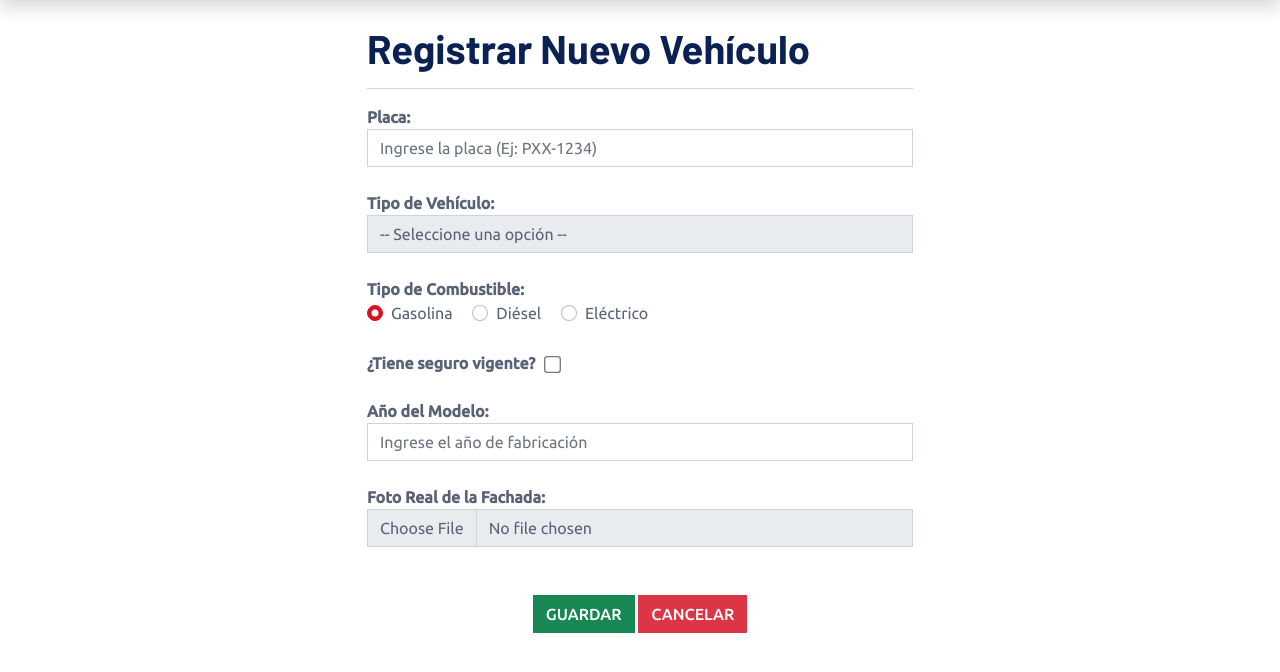
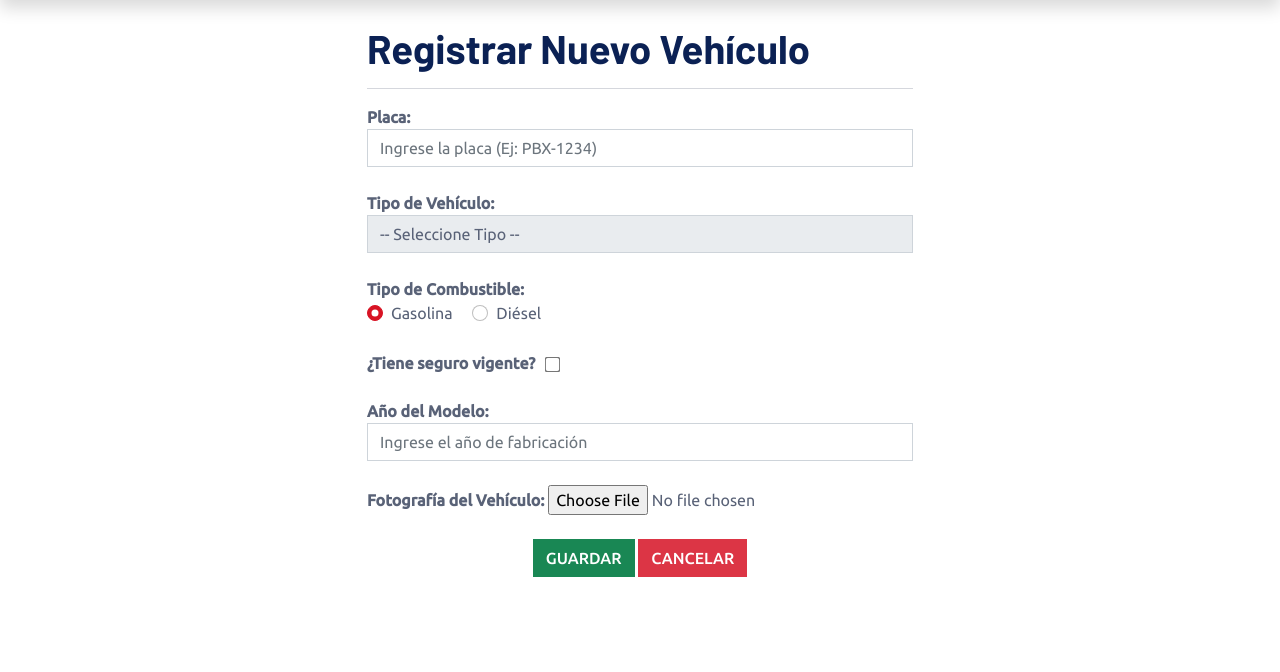
Before and after one commit to pablo2001-bod/control-flota, a Django app: page /NuevoVehiculo/ in a window 1280 px wide. Shown: the part 128-800 px from the top of the page. Run offline with Django 5.2, Linux system fonts and the light colour scheme; some libraries are stand-ins or nearby versions.

Commit message:
NuevoVehiculo.html

```diff
--- a/flota/templates/NuevoVehiculo.html
+++ b/flota/templates/NuevoVehiculo.html
@@ -7,17 +7,16 @@
                 <br>
                 <h1><b>Registrar Nuevo Vehículo</b></h1>
                 <hr>
-
                 <form enctype="multipart/form-data" id="form_nuevo_vehiculo" action="/guardarVehiculo/" method="post">
                     {% csrf_token %}
 
                     <b>Placa:</b> <br>
-                    <input required minlength="7" maxlength="10" placeholder="Ingrese la placa (Ej: PXX-1234)" class="form-control" type="text" name="placa">
+                    <input required minlength="7" maxlength="10" placeholder="Ingrese la placa (Ej: PBX-1234)" class="form-control" type="text" name="placa">
                     <br>
 
                     <b>Tipo de Vehículo:</b> <br>
                     <select required class="form-control" name="tipo_vehiculo">
-                        <option value="">-- Seleccione una opción --</option>
+                        <option value="">-- Seleccione Tipo --</option>
                         <option value="Sedán">Sedán</option>
                         <option value="Camioneta">Camioneta</option>
                         <option value="Camión">Camión</option>
@@ -33,31 +32,51 @@
                         <input class="form-check-input" type="radio" name="tipo_combustible" id="diesel" value="Diésel">
                         <label class="form-check-label" for="diesel">Diésel</label>
                     </div>
-                    <div class="form-check form-check-inline">
-                        <input class="form-check-input" type="radio" name="tipo_combustible" id="electrico" value="Eléctrico">
-                        <label class="form-check-label" for="electrico">Eléctrico</label>
-                    </div>
                     <br><br>
 
                     <b>¿Tiene seguro vigente?</b> &nbsp;
-                    <input type="checkbox" name="seguro_vigente" value="True" style="transform: scale(1.3); vertical-align: middle;">
+                    <input type="checkbox" name="seguro_vigente" value="True" style="transform: scale(1.2); vertical-align: middle;">
                     <br><br>
 
                     <b>Año del Modelo:</b> <br>
                     <input required placeholder="Ingrese el año de fabricación" class="form-control" type="number" name="anio_modelo">
                     <br>
 
-                    <b>Foto Real de la Fachada:</b>
-                    <input class="form-control" type="file" name="foto" id="foto" accept="image/*" required>
+                    <b>Fotografía del Vehículo:</b>
+                    <input type="file" name="foto" id="foto" required>
                     <br> <br>
 
                     <div style="text-align: center;">
                         <button class="btn btn-success" type="submit"> <i class="icon-save"></i> Guardar</button>
-                        <a href="/listadodevehiculos" class="btn btn-danger"> <i class="icon-close"></i> Cancelar</a>
+                        <a href="/listadodevehiculos/" class="btn btn-danger"> <i class="icon-close"></i> Cancelar</a>
                     </div>
                 </form>
                 <br>
             </div>
         </div>
     </div>
+
+    <script>
+        $("#form_nuevo_vehiculo").validate({
+            rules: {
+                placa: { required: true, minlength: 7 },
+                tipo_vehiculo: { required: true },
+                anio_modelo: { required: true, number: true }
+            },
+            messages: {
+                placa: { required: "Por favor ingrese la placa", minlength: "Debe tener al menos 7 caracteres" },
+                tipo_vehiculo: { required: "Por favor seleccione el tipo de vehículo" },
+                anio_modelo: { required: "Por favor ingrese el año", number: "Introduzca un número válido" }
+            }
+        });
+
+        $("#foto").fileinput({
+            language: "es",
+            allowedFileExtensions: ["png", "jpg", "jpeg"],
+            showCaption: false,
+            dropZoneEnabled: true,
+            showClose: false
+        });
+        $(".fileinput-upload").hide();
+    </script>
 {% endblock %}
```
